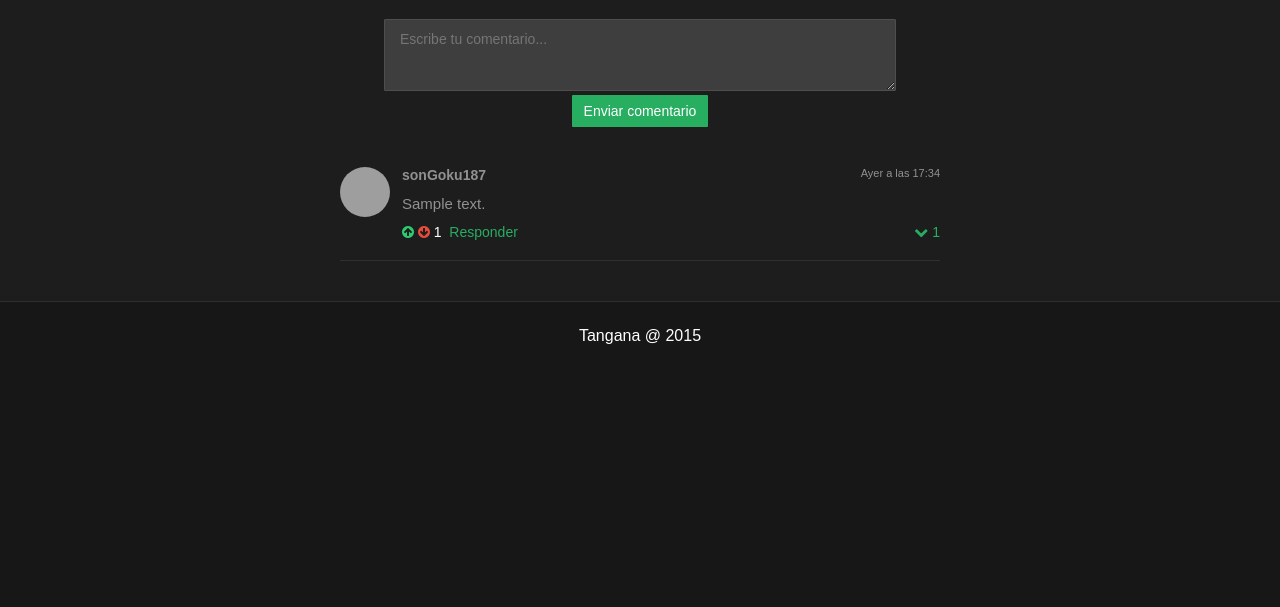
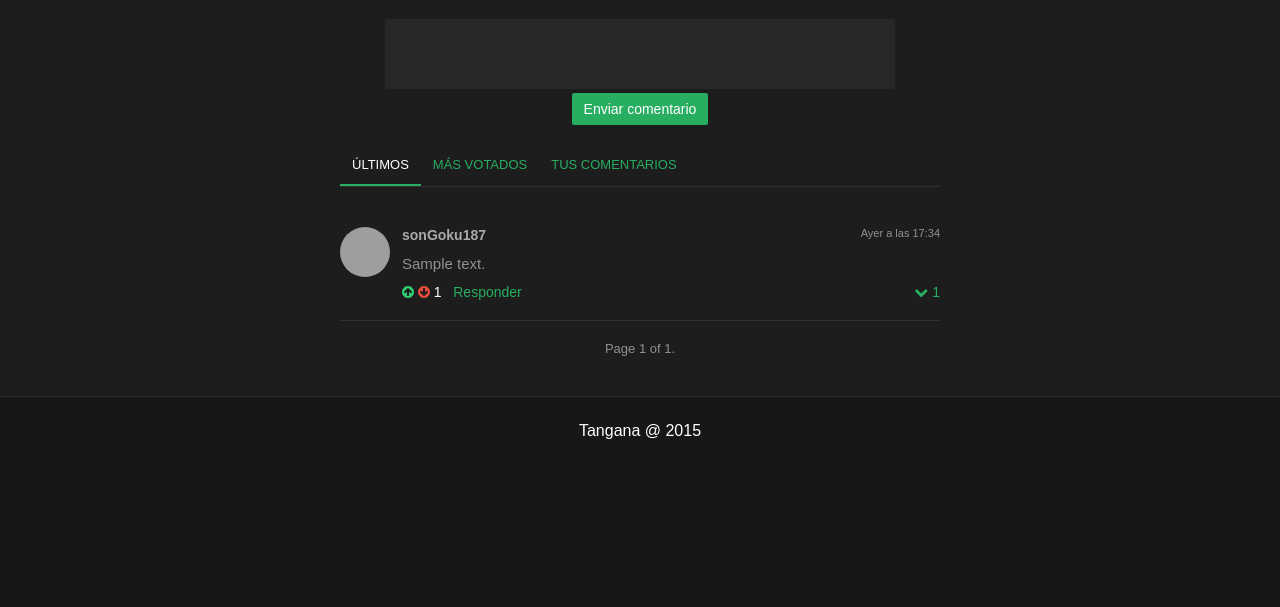
Before and after one commit to guillemp/tangana, a Django app: page /match/1/ in a window 1280 px wide. Shown: the part 193-800 px from the top of the page. Run offline with Django 3.2, Linux system fonts and the light colour scheme; tables that the repository leaves empty hold one stand-in row (values such as "Sample post"); grey boxes are pictures that could not be loaded.

Commit message:
Consolitating dark design

```diff
--- a/tangana/urls.py
+++ b/tangana/urls.py
@@ -18,4 +18,5 @@ urlpatterns = [
     #url(r'^matches/$', views.match_list, name='match_list'),
     url(r'^match/(?P<match_id>[0-9]+)/$', views.match, name='match'),
     url(r'^match/(?P<match_id>[0-9]+)/votes/$', views.match_votes, name='match_votes'),
+    url(r'^match/(?P<match_id>[0-9]+)/yours/$', views.match_yours, name='match_yours'),
 ]
--- /dev/null
+++ b/webapp/forms.py
@@ -0,0 +1,6 @@
+from django import forms
+
+class CommentForm(forms.Form):
+    #match
+    #user
+    content = forms.TextField(label='Escribe un mensaje', max_length=500)
--- a/webapp/static/css/tangana.css
+++ b/webapp/static/css/tangana.css
@@ -24,20 +24,29 @@ a:active, button:active {opacity:0.6}
 .menu {float:right}
 .menu ul {list-style:none}
 .menu li {float:left;}
-.menu li a {float:left;display:block;font-size:14px;margin-left:20px;color:#919191;text-decoration:none}
-.menu li a:hover {text-decoration:underline}
+.menu li a {float:left;display:block;font-size:14px;line-height:26px;margin-left:20px;color:#919191;text-decoration:none;}
+.menu li a:hover {text-decoration:underline;}
 
 .content {background:#1D1D1D;padding-bottom:40px;}
 
 .footer {background:#171717;border-top:1px solid #2F2F2F;padding:25px;color:#FFF;text-align:center;}
 .footer a {color:#919191;}
 
+.tabs {margin-bottom:20px;border-bottom:1px solid #2F2F2F;}
+.tabs ul {list-style:none}
+.tabs li a {display:block;float:left;padding:12px;text-transform:uppercase;font-size:13px;border-bottom:2px solid transparent}
+.tabs li a:hover {color:white}
+.tabs li a.active {color:white;border-color:#27ae60}
+
+.pagination {color:#919191;font-size:13px;text-align:center;margin-top:20px;}
+
 .f {
-    background:url(/static/img/messi.jpg) center center;
+    background:url(/static/img/cover.jpeg) center center;
     background-size:cover;
 }
 
 .score {
+    position:relative;
     background: -moz-linear-gradient(top,rgba(29,29,29,0.65) 0,rgba(29,29,29,1) 100%);
     background: -webkit-gradient(linear,left top,left bottom,color-stop(0%,rgba(29,29,29,0.5)),color-stop(100%,rgba(29,29,29,1)));
     background: -webkit-linear-gradient(top,rgba(29,29,29,0.65) 0,rgba(29,29,29,1) 100%);
@@ -45,12 +54,13 @@ a:active, button:active {opacity:0.6}
     background: -ms-linear-gradient(top,rgba(29,29,29,0.65) 0,rgba(29,29,29,1) 100%);
     background: linear-gradient(to bottom,rgba(29,29,29,0.65) 0,rgba(29,29,29,1) 100%);
     filter: progid:DXImageTransform.Microsoft.gradient(startColorstr='#801d1d1d',endColorstr='#1d1d1d',GradientType=0);
-    color:#000;padding:20px;position:relative;margin-bottom:20px}
+    color:#fff;padding:20px;position:relative;margin-bottom:20px}
 .score:after {clear:both;display:table;content:"";}
 .score-logo {float:left;width:15%;text-align:center;}
-.score-team {color:#fff;float:left;width:25%;font-size:22px;text-align:center;}
-.score-num {color:#fff;float:left;width:10%;font-size:52px;text-align:center;}
-.score-date {position:absolute;width:200px;text-align:center;left:300px;bottom:30px;}
+.score-logo img {width:100px;height:100px;}
+.score-team {height:100px;line-height:100px;color:#fff;float:left;width:25%;font-size:20px;text-align:center;}
+.score-num {height:100px;line-height:100px;color:#fff;float:left;width:10%;font-size:42px;text-align:center;}
+.score-date {position:absolute;left:0;right:0;text-align:center;bottom:20px;font-size:12px;}
 
 
 .comment {padding:20px 0;position:relative;background:none;border-bottom:1px solid #2F2F2F;margin-bottom:0;}
@@ -58,7 +68,7 @@ a:active, button:active {opacity:0.6}
 .comment-avatar img {border-radius:50%;}
 .comment-header {margin-left:62px;margin-bottom:10px;}
 .comment-footer {margin-left:62px;margin-top:10px;color:#fff;}
-.comment-username a {display:block;float:left;font-weight:bold;color:#919191;font-size:14px;text-decoration:none}
+.comment-username a {display:block;float:left;font-weight:bold;color:#aaa;font-size:14px;text-decoration:none}
 .comment-username a:hover {text-decoration:underline}
 .comment-date a {display:block;float:right;color:#919191;text-decoration:none;font-size:11px;}
 .comment-date a:hover {text-decoration:underline}
@@ -86,17 +96,28 @@ input,textarea,button,select {
 textarea {
     width:480px;
     height:50px;
-    border:1px solid #4E4E4E;
-    border-radius:1px;
+    border:0px solid #4E4E4E;
+    border-radius:3px;
     padding:10px 15px;
     line-height:19px;
-    background:#3E3E3E;
-    color:#EEE;
+    background:#282828;
+    color:#a2a2a2;
+    resize:none;
 }
 button {
     background:#27ae60;
-    border-radius:1px;
+    border-radius:2px;
     border:none;
     color:white;
     padding:8px 12px;
 }
+
+@media screen and (max-width:540px) {
+    .comment {padding:20px 10px;}
+
+    .score-logo img {width:50px;height:50px;}
+    .score-team {height:50px;line-height:50px;font-size:14px}
+    .score-num {height:50px;line-height:50px;}
+
+    textarea {width:200px}
+}
--- a/webapp/templates/comment.html
+++ b/webapp/templates/comment.html
@@ -27,8 +27,7 @@
 				<a href="#" class="vote-down" data-comment-id="{{ comment.id }}"><i class="fa fa-arrow-circle-down"></i></a>
 				{{ comment.votes }}
 			{% endif %}
-
-			&nbsp;<a href="#">Responder</a>
+			&nbsp;&nbsp;<a href="#">Responder</a>
 		</div>
 		<div class="comment-replies">
 			{% if comment.replies > 0 %}
--- a/webapp/templates/form.html
+++ b/webapp/templates/form.html
@@ -1,6 +1,6 @@
 <div class="form">
 	<form method="post" action="">
-		<textarea name="content" id="form_content" placeholder="Escribe tu comentario..."></textarea>
+		<textarea name="content" id="form_content" maxlength="500"></textarea>
 		<input type="hidden" name="match" value="{{ match.id }}">
 		{% csrf_token %}
 		<button>Enviar comentario</button>
--- a/webapp/templates/match.html
+++ b/webapp/templates/match.html
@@ -6,9 +6,36 @@
 <div class="wrap">
 	{% include "form.html" %}
 
+	<div class="tabs">
+		<ul>
+			<li><a href="/match/{{ match.id }}" class="active">Últimos</a></li>
+			<li><a href="/match/{{ match.id }}/votes">Más votados</a></li>
+			<li><a href="/match/{{ match.id }}/yours">Tus comentarios</a></li>
+		</ul>
+		<div class="clear"></div>
+	</div>
+
 	{% for comment in comments %}
 		{% include "comment.html" %}
 	{% endfor %}
+
+
+	<div class="pagination">
+	    <span class="step-links">
+	        {% if comments.has_previous %}
+	            <a href="?page={{ comments.previous_page_number }}">previous</a>
+	        {% endif %}
+
+	        <span class="current">
+	            Page {{ comments.number }} of {{ comments.paginator.num_pages }}.
+	        </span>
+
+	        {% if comments.has_next %}
+	            <a href="?page={{ comments.next_page_number }}">next</a>
+	        {% endif %}
+	    </span>
+	</div>
 </div>
 
+
 {% endblock %}
--- a/webapp/templates/score.html
+++ b/webapp/templates/score.html
@@ -1,13 +1,13 @@
 <div class="f">
 <div class="score">
 	<div class="wrap">
-		<div class="score-logo"><img src="/static/img/logos/{{ match.home.id }}.png" width="100" height="100" /></div>
+		<div class="score-logo"><img src="/static/img/logos/{{ match.home.id }}.png" alt="{{ match.home.name }}" /></div>
 		<div class="score-team">{{ match.home.name }}</div>
-		<div class="score-num" style="background:#404040;">{{ match.home_score }}</div>
-		<div class="score-date">DOM 20:30</div>
-		<div class="score-num" style="background:#2e2e2e;">{{ match.away_score }}</div>
+		<div class="score-num">{{ match.home_score }}</div>
+		<div class="score-num">{{ match.away_score }}</div>
 		<div class="score-team">{{ match.away.name }}</div>
-		<div class="score-logo"><img src="/static/img/logos/{{ match.away.id }}.png" width="100" height="100" /></div>
+		<div class="score-logo"><img src="/static/img/logos/{{ match.away.id }}.png" alt="{{ match.away.name }}" /></div>
+		<div class="score-date">Domingo, 4 Oct 20:30</div>
 	</div>
 </div>
 </div>
--- a/webapp/views.py
+++ b/webapp/views.py
@@ -2,7 +2,7 @@ from django.core.paginator import Paginator, EmptyPage, PageNotAnInteger
 from django.shortcuts import get_object_or_404, render, render_to_response
 from django.views.decorators.csrf import csrf_exempt
 from django.contrib.auth.decorators import login_required
-from django.http import HttpResponse, JsonResponse
+from django.http import HttpResponse, JsonResponse, HttpResponseRedirect
 from datetime import datetime
 from django.contrib.auth.models import User
 from .models import *
@@ -16,6 +16,7 @@ def index(request):
 def match(request, match_id, order_by='-id'):
     match = get_object_or_404(Match, pk=match_id)
 
+    # post
     if request.POST:
         comment = Comment()
         comment.user = request.user
@@ -23,14 +24,29 @@ def match(request, match_id, order_by='-id'):
         comment.match = match
         comment.ip = get_client_ip(request)
         comment.save()
+        return HttpResponseRedirect('/match/%s' % match.id)
 
-    comments = Comment.objects.filter(match=match).order_by(order_by)
+    # comments
+    comment_list = Comment.objects.filter(match=match).order_by(order_by)
+    paginator = Paginator(comment_list, 10)
+    page = request.GET.get('page')
+    try:
+        comments = paginator.page(page)
+    except PageNotAnInteger:
+        comments = paginator.page(1)
+    except EmptyPage:
+        comments = paginator.page(paginator.num_pages)
+
+    # render
     return render(request, 'match.html', {
         'match': match,
         'comments': comments,
     })
 
 def match_votes(request, match_id):
+    return match(request, match_id, '-votes')
+
+def match_yours(request, match_id):
     return match(request, match_id, '-votes')
 
 def comment(request, comment_id):
```
Also changed, not shown: webapp/static/img/champions copy.jpg (deleted), webapp/static/img/champions.jpg (deleted), webapp/static/img/cover2.jpeg (renamed from webapp/static/img/cover copy.jpeg), webapp/static/img/grass-v.jpg (deleted), webapp/static/img/grass.jpg (deleted), webapp/static/img/grass2.jpg (deleted), webapp/static/img/pedro.jpg (deleted), webapp/static/img/score.png (deleted).
